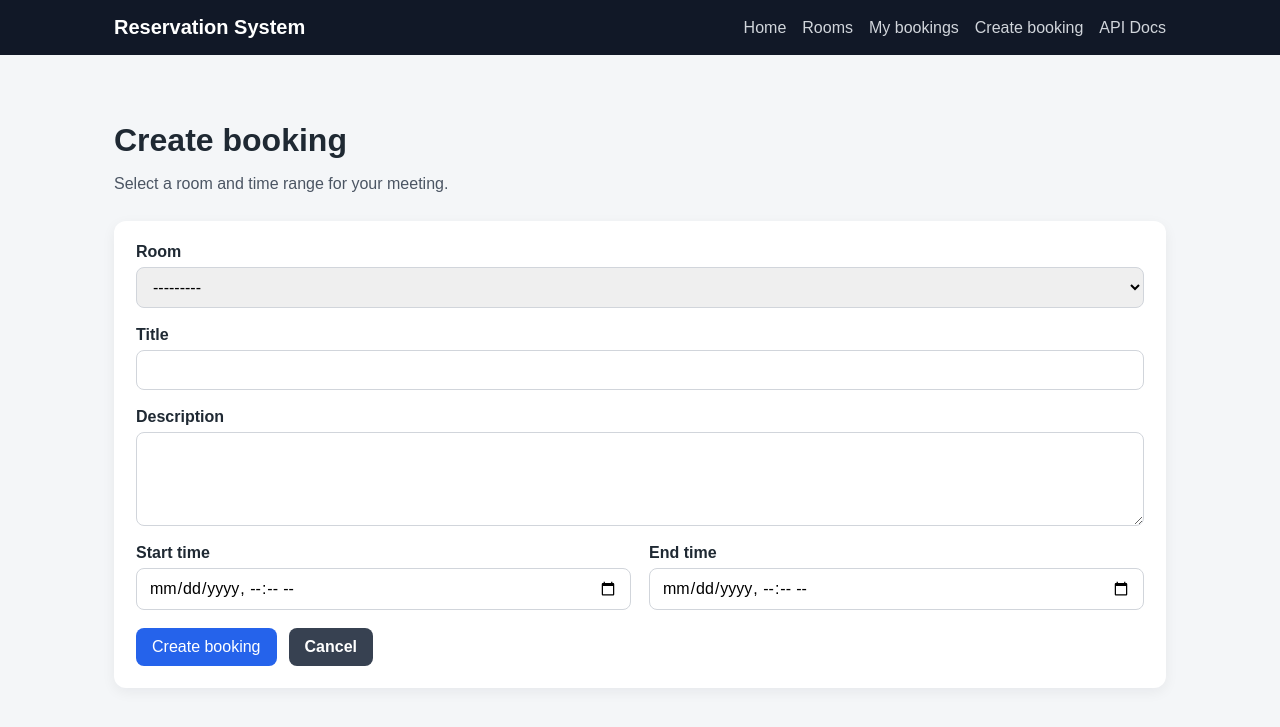
After one commit to YVKiber/Reservation-System-API, a Django app: page /bookings/create/ in a window 1280 px wide. The commit adds this page. Shown: the top 727 px of the page. Run offline with Django 5.2, Linux system fonts and the light colour scheme; the visitor is signed in with stand-in values (Sample User, id 1); data that the repository does not hold is empty; parts of the project's set-up code (start-up, migrations or seed data) failed here and were passed over.

Commit message:
Add booking frontend pages

```diff
--- /dev/null
+++ b/frontend/forms.py
@@ -0,0 +1,45 @@
+from django import forms
+
+from bookings.models import Booking
+
+
+class BookingCreateForm(forms.ModelForm):
+    class Meta:
+        model = Booking
+        fields = [
+            'room',
+            'title',
+            'description',
+            'start_time',
+            'end_time',
+        ]
+        widgets = {
+            'start_time': forms.DateTimeInput(
+                attrs={
+                    'type': 'datetime-local',
+                }
+            ),
+            'end_time': forms.DateTimeInput(
+                attrs={
+                    'type': 'datetime-local',
+                }
+            ),
+            'description': forms.Textarea(
+                attrs={
+                    'rows': 4,
+                }
+            ),
+        }
+
+    def clean(self):
+        cleaned_data = super().clean()
+
+        start_time = cleaned_data.get('start_time')
+        end_time = cleaned_data.get('end_time')
+
+        if start_time and end_time and end_time <= start_time:
+            raise forms.ValidationError(
+                'End time must be later than start time.'
+            )
+
+        return cleaned_data
--- /dev/null
+++ b/frontend/templates/frontend/booking_form.html
@@ -0,0 +1,64 @@
+{% extends "base.html" %}
+
+{% block title %}Create booking | Reservation System{% endblock %}
+
+{% block content %}
+<section class="page-header">
+    <h1>Create booking</h1>
+    <p>Select a room and time range for your meeting.</p>
+</section>
+
+<section class="section-card">
+    <form method="post" class="form">
+        {% csrf_token %}
+
+        {% if form.non_field_errors %}
+            <div class="form-errors">
+                {{ form.non_field_errors }}
+            </div>
+        {% endif %}
+
+        <div class="form-field">
+            <label for="{{ form.room.id_for_label }}">Room</label>
+            {{ form.room }}
+            {{ form.room.errors }}
+        </div>
+
+        <div class="form-field">
+            <label for="{{ form.title.id_for_label }}">Title</label>
+            {{ form.title }}
+            {{ form.title.errors }}
+        </div>
+
+        <div class="form-field">
+            <label for="{{ form.description.id_for_label }}">Description</label>
+            {{ form.description }}
+            {{ form.description.errors }}
+        </div>
+
+        <div class="form-row">
+            <div class="form-field">
+                <label for="{{ form.start_time.id_for_label }}">Start time</label>
+                {{ form.start_time }}
+                {{ form.start_time.errors }}
+            </div>
+
+            <div class="form-field">
+                <label for="{{ form.end_time.id_for_label }}">End time</label>
+                {{ form.end_time }}
+                {{ form.end_time.errors }}
+            </div>
+        </div>
+
+        <div class="form-actions">
+            <button type="submit" class="button">
+                Create booking
+            </button>
+
+            <a href="{% url 'frontend:bookings-list' %}" class="button button-secondary">
+                Cancel
+            </a>
+        </div>
+    </form>
+</section>
+{% endblock %}
--- a/frontend/urls.py
+++ b/frontend/urls.py
@@ -1,7 +1,7 @@
 from django.urls import path
 
 from . import views
-
+from .views import BookingCreateView, BookingCancelView, MyBookingsListView
 
 app_name = 'frontend'
 
@@ -10,4 +10,7 @@ urlpatterns = [
     path('', views.HomeView.as_view(), name='home'),
     path('rooms/', views.RoomsListView.as_view(), name='rooms-list'),
     path('rooms/<int:pk>/', views.RoomDetailView.as_view(), name='room-detail'),
+    path('bookings/', MyBookingsListView.as_view(), name='bookings-list'),
+    path('bookings/create/', BookingCreateView.as_view(), name='booking-create'),
+    path('bookings/<int:pk>/cancel/',BookingCancelView.as_view(),name='booking-cancel',),
 ]
--- a/frontend/views.py
+++ b/frontend/views.py
@@ -1,11 +1,16 @@
 from datetime import datetime, time
 
 from django.utils import timezone
-from django.views.generic import DetailView, ListView, TemplateView
 
 from bookings.models import Booking
 from rooms.models import Room
+from django.contrib import messages
+from django.contrib.auth.mixins import LoginRequiredMixin
+from django.shortcuts import redirect
+from django.urls import reverse_lazy
+from django.views.generic import CreateView, DetailView, ListView, TemplateView, View
 
+from .forms import BookingCreateForm
 
 class HomeView(TemplateView):
     template_name = "frontend/home.html"
@@ -70,3 +75,99 @@ class RoomDetailView(DetailView):
         context["bookings"] = bookings
 
         return context
+
+class MyBookingsListView(LoginRequiredMixin, ListView):
+    model = Booking
+    template_name = 'frontend/bookings_list.html'
+    context_object_name = 'bookings'
+
+    def get_queryset(self):
+        return Booking.objects.select_related(
+            'room',
+            'room__room_type',
+            'user',
+        ).filter(
+            user=self.request.user,
+        ).order_by('-start_time')\
+
+class BookingCreateView(LoginRequiredMixin, CreateView):
+    model = Booking
+    form_class = BookingCreateForm
+    template_name = 'frontend/booking_form.html'
+    success_url = reverse_lazy('frontend:bookings-list')
+
+    def form_valid(self, form):
+        booking = form.save(commit=False)
+        booking.user = self.request.user
+
+        overlapping_bookings = Booking.objects.filter(
+            room=booking.room,
+            status__in=[
+                Booking.Status.PENDING,
+                Booking.Status.CONFIRMED,
+            ],
+            start_time__lt=booking.end_time,
+            end_time__gt=booking.start_time,
+        )
+
+        if overlapping_bookings.exists():
+            form.add_error(
+                None,
+                'This room is already booked for the selected time range.',
+            )
+            return self.form_invalid(form)
+
+        booking.save()
+
+        messages.success(
+            self.request,
+            'Booking was created successfully.',
+        )
+
+        return redirect(self.success_url)
+
+
+class BookingCancelView(LoginRequiredMixin, View):
+    def post(self, request, pk):
+        booking = Booking.objects.filter(
+            pk=pk,
+            user=request.user,
+        ).first()
+
+        if not booking:
+            messages.error(
+                request,
+                'Booking was not found or you do not have permission to cancel it.',
+            )
+            return redirect('frontend:bookings-list')
+
+        if booking.status == Booking.Status.CANCELLED:
+            messages.warning(
+                request,
+                'This booking is already cancelled.',
+            )
+            return redirect('frontend:bookings-list')
+
+        if booking.status == Booking.Status.COMPLETED:
+            messages.error(
+                request,
+                'Completed booking cannot be cancelled.',
+            )
+            return redirect('frontend:bookings-list')
+
+        booking.status = Booking.Status.CANCELLED
+        booking.cancelled_at = timezone.now()
+        booking.save(
+            update_fields=[
+                'status',
+                'cancelled_at',
+                'updated_at',
+            ]
+        )
+
+        messages.success(
+            request,
+            'Booking was cancelled successfully.',
+        )
+
+        return redirect('frontend:bookings-list')
--- a/static/css/styles.css
+++ b/static/css/styles.css
@@ -328,3 +328,127 @@ body {
         align-items: flex-start;
     }
 }
+
+.messages {
+    margin-bottom: 24px;
+}
+
+.message {
+    padding: 14px 16px;
+    border-radius: 8px;
+    margin-bottom: 10px;
+    font-weight: 600;
+}
+
+.message-success {
+    background: #dcfce7;
+    color: #166534;
+}
+
+.message-error {
+    background: #fee2e2;
+    color: #991b1b;
+}
+
+.message-warning {
+    background: #fef3c7;
+    color: #92400e;
+}
+
+.form {
+    display: flex;
+    flex-direction: column;
+    gap: 18px;
+}
+
+.form-row {
+    display: grid;
+    grid-template-columns: repeat(2, 1fr);
+    gap: 18px;
+}
+
+.form-field {
+    display: flex;
+    flex-direction: column;
+    gap: 6px;
+}
+
+.form-field label {
+    font-weight: 700;
+}
+
+.form-field input,
+.form-field select,
+.form-field textarea {
+    padding: 10px 12px;
+    border: 1px solid #d1d5db;
+    border-radius: 8px;
+    font: inherit;
+}
+
+.form-field input:focus,
+.form-field select:focus,
+.form-field textarea:focus {
+    outline: none;
+    border-color: #2563eb;
+}
+
+.form-errors,
+.errorlist {
+    color: #991b1b;
+    background: #fee2e2;
+    padding: 10px 12px;
+    border-radius: 8px;
+    list-style-position: inside;
+}
+
+.form-actions {
+    display: flex;
+    gap: 12px;
+}
+
+.booking-item-large {
+    align-items: flex-start;
+}
+
+.booking-item h3 {
+    margin-top: 0;
+    margin-bottom: 8px;
+}
+
+.booking-actions {
+    display: flex;
+    flex-direction: column;
+    gap: 12px;
+    align-items: flex-end;
+}
+
+.button-danger {
+    background: #dc2626;
+    border: none;
+    cursor: pointer;
+}
+
+.button-danger:hover {
+    background: #b91c1c;
+}
+
+button.button {
+    border: none;
+    cursor: pointer;
+    font: inherit;
+}
+
+@media (max-width: 700px) {
+    .form-row {
+        grid-template-columns: 1fr;
+    }
+
+    .form-actions {
+        flex-direction: column;
+    }
+
+    .booking-actions {
+        align-items: flex-start;
+    }
+}
--- a/templates/base.html
+++ b/templates/base.html
@@ -14,16 +14,27 @@
                 Reservation System
             </a>
 
-           <div class="nav-links">
+            <div class="nav-links">
                 <a href="{% url 'frontend:home' %}">Home</a>
                 <a href="{% url 'frontend:rooms-list' %}">Rooms</a>
+                <a href="{% url 'frontend:bookings-list' %}">My bookings</a>
+                <a href="{% url 'frontend:booking-create' %}">Create booking</a>
                 <a href="/api/docs/">API Docs</a>
-                <a href="/api/bookings/">Bookings API</a>
             </div>
         </nav>
     </header>
 
-    <main class="container">
+       <main class="container">
+        {% if messages %}
+            <div class="messages">
+                {% for message in messages %}
+                    <div class="message message-{{ message.tags }}">
+                        {{ message }}
+                    </div>
+                {% endfor %}
+            </div>
+        {% endif %}
+
         {% block content %}
         {% endblock %}
     </main>
```
Also changed, not shown: frontend/templates/frontend/bookings_list.html (added, +65 -0 lines).
